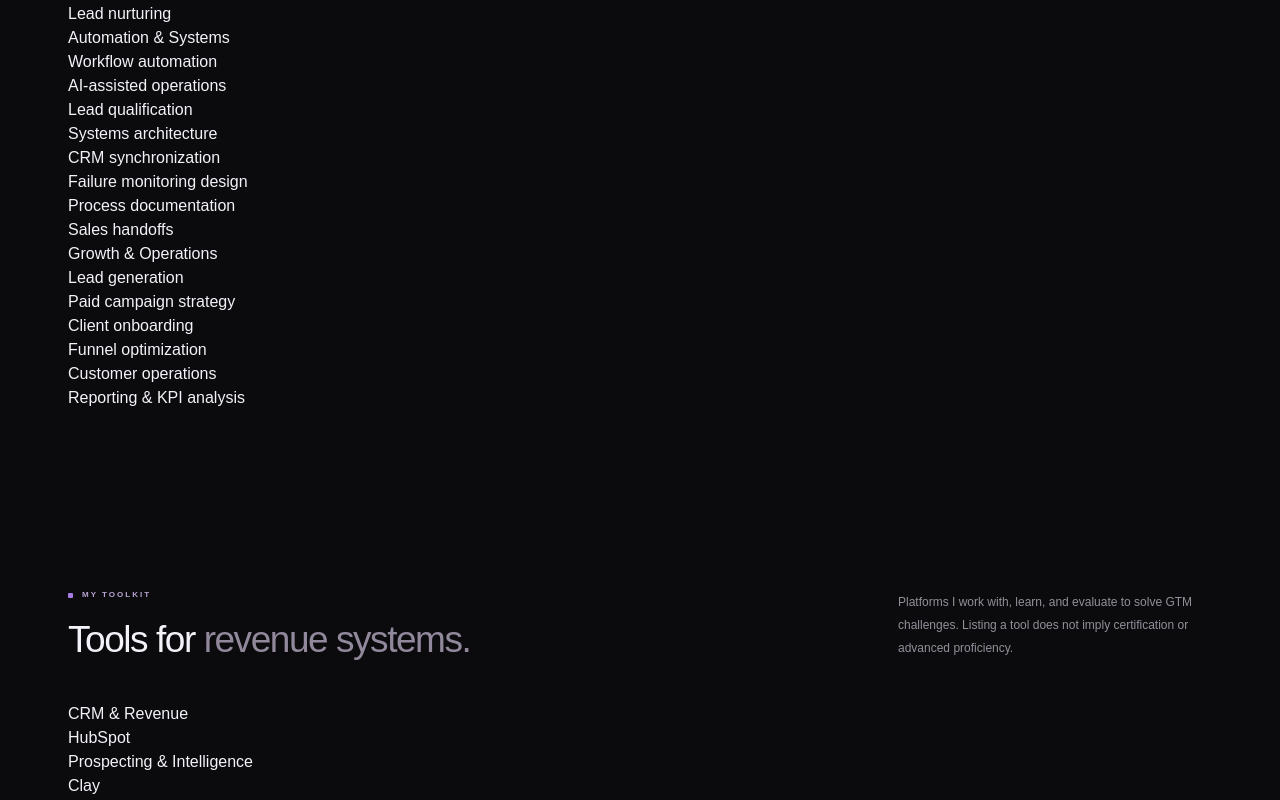
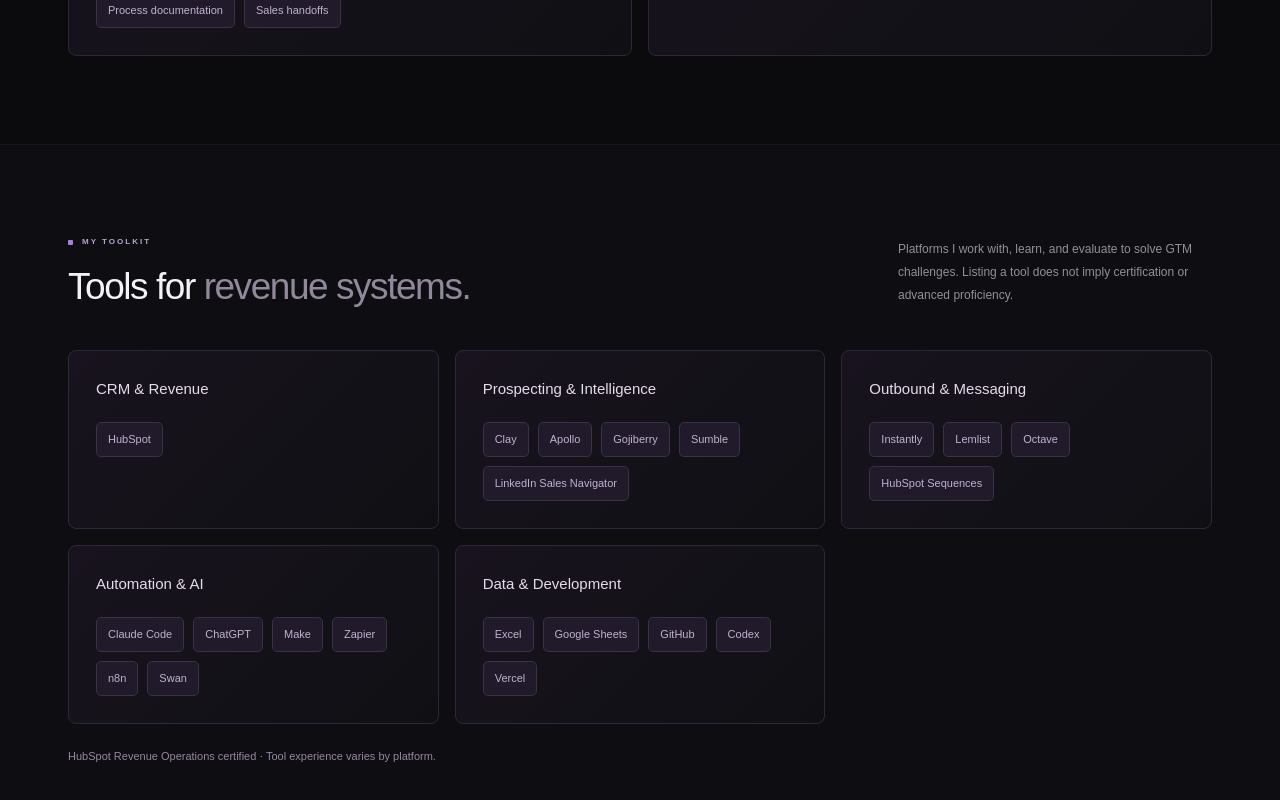
Before and after one commit to praisefredrick5-bit/praise-gtm-portfolio, a Next.js app: page / in a window 1280 px wide. Shown: the part 2060-2860 px from the top of the page. Built offline with nearby package versions, Linux system fonts and the light colour scheme.

Commit message:
Add skills and categorized GTM toolkit

```diff
--- a/app/globals.css
+++ b/app/globals.css
@@ -1641,3 +1641,15 @@
     transition: none !important;
   }
 }
+
+/* Skills and tools */
+.capabilities-grid, .toolkit-grid { display: grid; grid-template-columns: repeat(2, minmax(0, 1fr)); gap: 16px; }
+.capability-panel, .toolkit-panel { border: 1px solid #30263b; background: linear-gradient(135deg, #18131e, #101014); border-radius: 8px; padding: 27px; }
+.capability-panel h3, .toolkit-panel h3 { font-size: 15px; font-weight: 500; margin: 0 0 22px; color: #e7dced; }
+.capability-tags { list-style: none; padding: 0; margin: 0; display: flex; flex-wrap: wrap; gap: 9px; }
+.capability-tags li { padding: 9px 11px; border-radius: 5px; border: 1px solid #3b3047; background: #211a2a; color: #c1b2d0; font-size: 11px; line-height: 1.35; }
+.toolkit-section { border-block: 1px solid #ffffff0a; background: #0e0d11; }
+.toolkit-grid { grid-template-columns: repeat(3, minmax(0, 1fr)); }
+.toolkit-note { font-size: 11px; line-height: 1.8; color: #9687a5; margin-top: 23px; }
+@media (max-width: 760px) { .toolkit-grid { grid-template-columns: repeat(2, minmax(0, 1fr)); } }
+@media (max-width: 520px) { .capabilities-grid, .toolkit-grid { grid-template-columns: 1fr; } .capability-panel, .toolkit-panel { padding: 22px; } }
```
